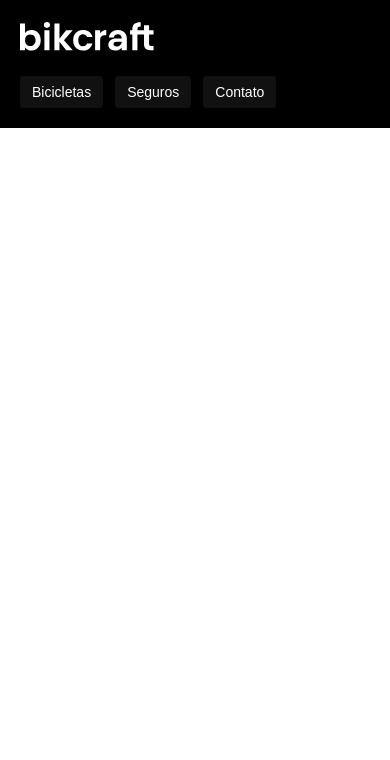
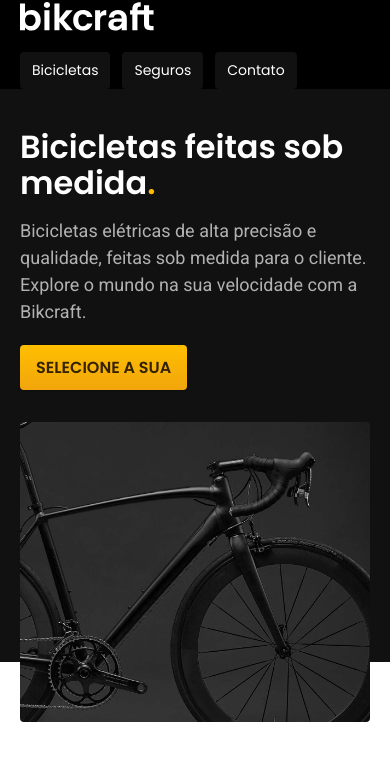
Before and after one commit to brunomak77/bikcraft, a plain HTML site: page index.html in a window 390 px wide. Drawn offline with Linux system fonts and the light colour scheme.

Commit message:
intro e utilitarios

```diff
--- /dev/null
+++ b/css/global/global.css
@@ -0,0 +1,27 @@
+body {
+  margin: 0px;
+  padding: 0px;
+  font-family: Arial, Helvetica, sans-serif;
+  padding-bottom: 600px;
+}
+
+h1,
+ul,
+p {
+  margin: 0px;
+}
+
+ul {
+  padding: 0px;
+  list-style: none;
+}
+
+a {
+  text-decoration: none;
+  color: inherit;
+}
+
+img {
+  max-width: 100%;
+  display: block;
+}
--- /dev/null
+++ b/css/global/header.css
@@ -0,0 +1,74 @@
+.header-bg {
+  background-color: #000000;
+}
+
+.header {
+  margin: 0px auto;
+  display: flex;
+  flex-wrap: wrap;
+  gap: 20px;
+  justify-content: space-between;
+  align-items: center;
+  box-sizing: border-box;
+  padding: 0px 20px;
+  max-width: 1200px;
+}
+
+.header-menu {
+  display: flex;
+  flex-wrap: wrap;
+  gap: 40px;
+}
+.header-menu a {
+  color: #ffffff;
+  display: inline-block;
+  padding: 16px 0px;
+  font-size: 18px;
+  position: relative;
+  font-family: "Poppins";
+  font-weight: 400;
+}
+
+.header-menu a:after {
+  content: "";
+  display: block;
+  height: 2px;
+  width: 0%;
+  margin-top: 4px;
+  background: #ffffff;
+  transition: 0.3s;
+  position: absolute;
+}
+
+.header-menu a:hover::after {
+  width: 100%;
+}
+
+@media (max-width: 800px) {
+  .header-menu {
+    gap: 20px;
+  }
+
+  .header-menu a {
+    background: #111111;
+    padding: 12px 16px;
+    border-radius: 4px;
+  }
+  .header-menu a:after {
+    display: none;
+  }
+  .header-menu a:hover {
+    background: #2e2e2e;
+  }
+}
+
+@media (max-width: 600px) {
+  .header-menu {
+    gap: 12px;
+  }
+
+  .header-menu a {
+    padding: 8px 12px;
+    font-size: 14px;
+  }
+}
--- /dev/null
+++ b/css/home/introducao.css
@@ -0,0 +1,84 @@
+.introducao-bg {
+  background: #000000;
+  color: #ffffff;
+  box-shadow: inset 0px -120px 0px #ffffff;
+}
+
+.introducao {
+  display: grid;
+  grid-template-columns: 1fr 1fr;
+  gap: 0px 40px;
+  padding: 0px 20px;
+  box-sizing: border-box;
+  margin: 0 auto;
+  max-width: 1200px;
+}
+
+.introducao-conteudo {
+  align-self: end;
+  padding-bottom: 200px;
+}
+
+.introducao img {
+  border-radius: 4px;
+  height: 100%;
+  object-fit: cover;
+}
+
+.introducao h1 {
+  margin-bottom: 32px;
+  font-size: 64px;
+  line-height: 1.125;
+  font-family: "Poppins";
+  font-weight: 600;
+}
+
+.introducao h1 span {
+  color: #ffbb00;
+}
+
+.introducao p {
+  margin-bottom: 20px;
+  font-size: 24px;
+  color: #b2b2b2;
+  line-height: 1.5;
+  font-family: "Roboto";
+  font-weight: 400;
+}
+
+
+@media (max-width: 1200px) {
+  .introducao h1 {
+    font-size: 48px;
+  }
+
+  .introducao p {
+    font-size: 18px;
+  }
+}
+
+@media (max-width: 800px) {
+  .introducao-bg {
+    background: #111111;
+    padding-top: 40px;
+    box-shadow: inset 0px -60px 0px #ffffff;
+  }
+  .introducao {
+    grid-template-columns: 1fr;
+    gap: 32px;
+  }
+
+  .introducao-conteudo {
+    padding-bottom: 0px;
+  }
+
+  .introducao h1 {
+    font-size: 32px;
+    margin-bottom: 16px;
+  }
+
+  .introducao img {
+    height: 300px;
+    width: 100%;
+  }
+}
--- a/css/style.css
+++ b/css/style.css
@@ -1,88 +1,5 @@
-body {
-  margin: 0px;
-  padding: 0px;
-  font-family: Arial, Helvetica, sans-serif;
-}
+@import "./global/global.css";
+@import "./global/header.css";
+@import "./utilidades/componentes.css";
 
-ul {
-  margin: 0px;
-  padding: 0px;
-  list-style: none;
-}
-
-a {
-  text-decoration: none;
-}
-
-.header-bg {
-  background-color: #000000;
-}
-
-.header {
-  margin: 0px auto;
-  display: flex;
-  flex-wrap: wrap;
-  gap: 20px;
-  justify-content: space-between;
-  align-items: center;
-  box-sizing: border-box;
-  padding: 20px;
-  max-width: 1200px;
-}
-
-.header-menu {
-  display: flex;
-  flex-wrap: wrap;
-  gap: 40px;
-}
-.header-menu a {
-  color: #ffffff;
-  display: inline-block;
-  padding: 16px 0px;
-  font-size: 18px;
-  position: relative;
-}
-
-.header-menu a:after {
-  content: "";
-  display: block;
-  height: 2px;
-  width: 0%;
-  margin-top: 4px;
-  background: #ffffff;
-  transition: 0.3s;
-  position: absolute;
-}
-
-.header-menu a:hover::after {
-  width: 100%;
-}
-
-@media (max-width: 800px) {
-  .header-menu {
-    gap: 20px;
-  }
-
-  .header-menu a {
-    background: #111111;
-    padding: 12px 16px;
-    border-radius: 4px;
-  }
-  .header-menu a:after {
-    display: none;
-  }
-  .header-menu a:hover {
-    background: #2e2e2e;
-  }
-}
-
-@media (max-width: 600px) {
-  .header-menu {
-    gap: 12px;
-  }
-
-  .header-menu a {
-    padding: 8px 12px;
-    font-size: 14px;
-  }
-}
+@import "./home/introducao.css";
--- /dev/null
+++ b/css/utilidades/componentes.css
@@ -0,0 +1,24 @@
+.botao {
+  display: inline-block;
+  padding: 16px 32px;
+  background: linear-gradient(#ffbf00, #f2a50c);
+  box-shadow: 0px 1px 2px rgba(0, 0, 0, 0.1);
+  border-radius: 4px;
+  text-transform: uppercase;
+  color: #332200;
+  font-size: 18px;
+  line-height: 1.33;
+  font-family: "Poppins";
+  font-weight: 600;
+}
+
+.botao:hover {
+  background: linear-gradient(#ffb60d, #e59317);
+}
+
+@media (max-width: 600px) {
+  .botao {
+    padding: 12px 16px;
+    font-size: 16px;
+  }
+}
--- a/index.html
+++ b/index.html
@@ -7,6 +7,9 @@
   <title>Bikcraft - Bicicletas Elétricas</title>
   <meta name="description" content="Bicicletas elétricas de alta precisão e qualidade, feitas sob medida para o cliente. Explore o mundo na sua velocidade com a Bikcraft.">
   <link rel="stylesheet" href="./css/style.css">
+  <link rel="preconnect" href="https://fonts.googleapis.com">
+  <link rel="preconnect" href="https://fonts.gstatic.com" crossorigin>
+  <link href="https://fonts.googleapis.com/css2?family=Poppins:wght@400;600&family=Roboto:wght@400;500&display=swap" rel="stylesheet">
 
 </head>
 
@@ -23,6 +26,19 @@
       </nav>
     </div>
   </header>
+
+  <main class="introducao-bg">
+    <div class="introducao">
+      <div class="introducao-conteudo">
+        <h1>Bicicletas feitas sob medida<span>.</span></h1>
+        <p>Bicicletas elétricas de alta precisão e qualidade, feitas sob medida para o cliente. Explore o mundo na sua velocidade com a Bikcraft.</p>
+        <a class="botao" href="./bicicletas.html">SELECIONE A SUA</a>
+      </div>
+      <div class="introducao-imagem">
+        <img src="./img/fotos/introducao.jpg" alt="Bicicleta elétrica preta.">
+      </div>
+    </div>
+  </main>
 </body>
 
 </html>
```
